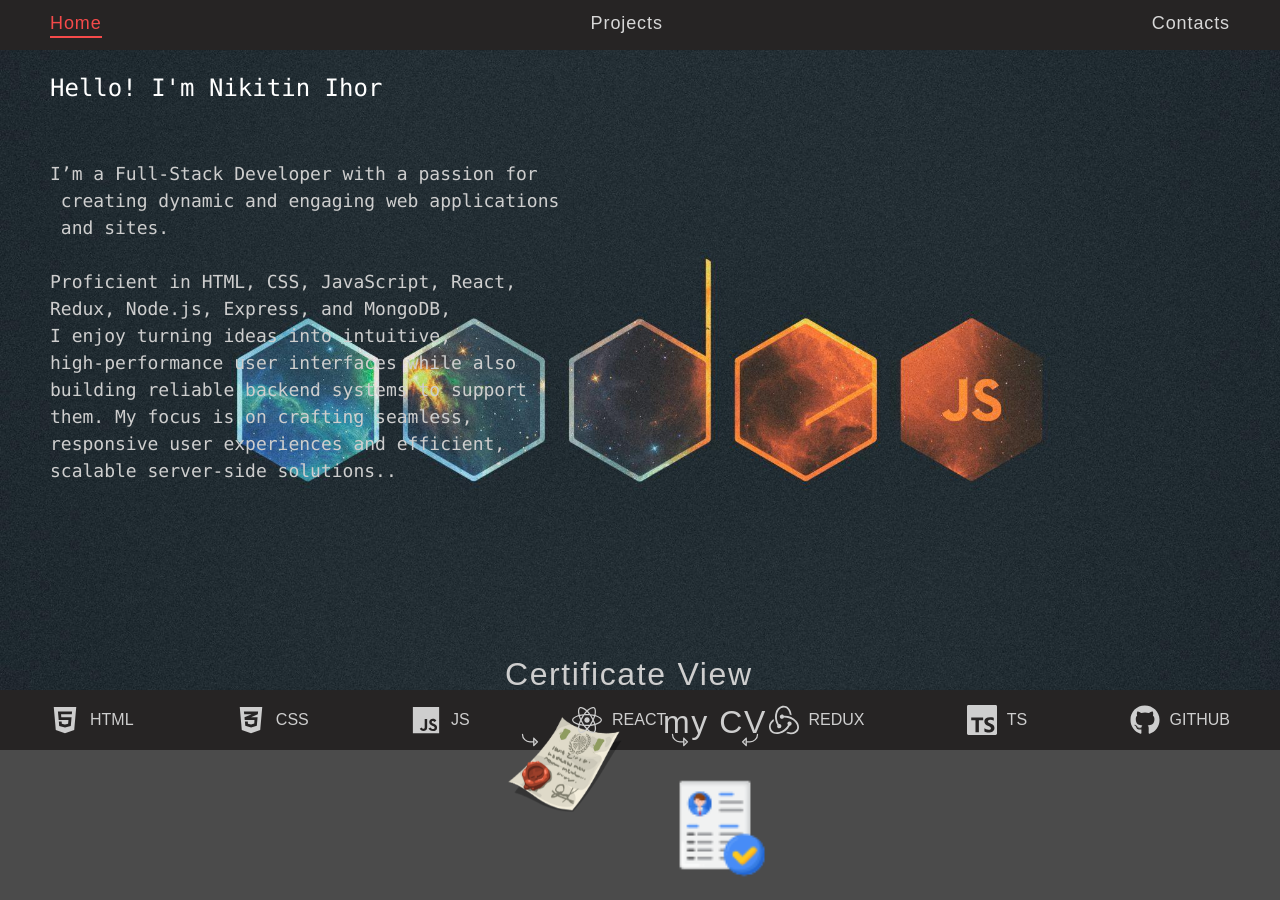
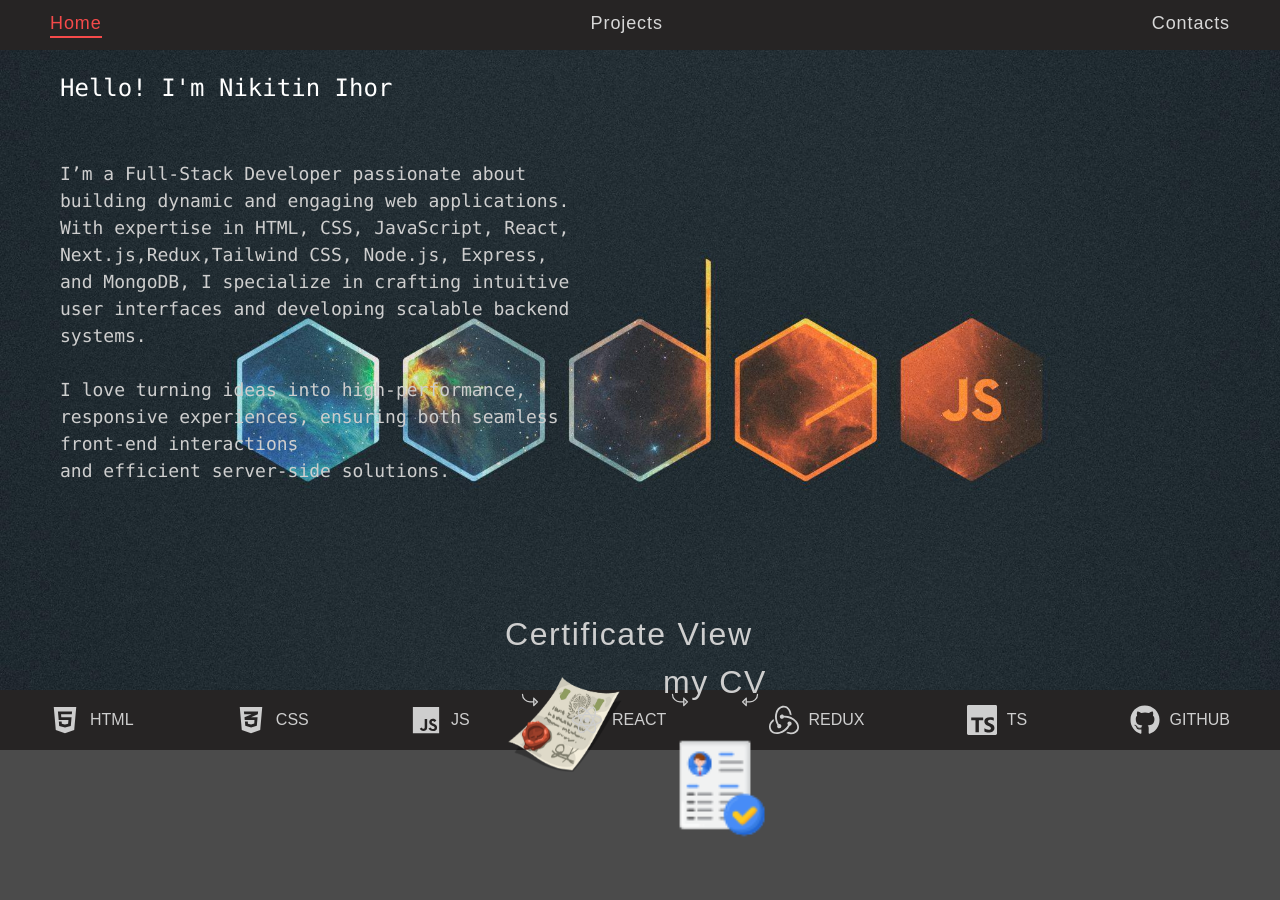
Before and after one commit to NikitinIhor/Portfolio, a React (Vite) app: page / in a window 1280 px wide. After the commit the page ends 860 px from the top, so only its background shows below. Built offline with nearby package versions, Linux system fonts and the light colour scheme.

Commit message:
fix:homePage styles

```diff
--- a/src/components/TypingEffect/TypingEffect.module.css
+++ b/src/components/TypingEffect/TypingEffect.module.css
@@ -1,5 +1,6 @@
 .wrapper {
   padding-top: 20px;
+  padding-left: 10px;
 }
 
 .title {
--- a/src/pages/Home/Home.jsx
+++ b/src/pages/Home/Home.jsx
@@ -5,18 +5,18 @@ import css from "./Home.module.css";
 
 const text = `Hello! I'm Nikitin Ihor &
 
-I’m a Full-Stack Developer with a passion for
- creating dynamic and engaging web applications
- and sites.
+I’m a Full-Stack Developer passionate about
+building dynamic and engaging web applications.
+With expertise in HTML, CSS, JavaScript, React,
+Next.js,Redux,Tailwind CSS, Node.js, Express,
+and MongoDB, I specialize in crafting intuitive
+user interfaces and developing scalable backend
+systems.
 
-Proficient in HTML, CSS, JavaScript, React,
-Redux, Node.js, Express, and MongoDB,
-I enjoy turning ideas into intuitive,
-high-performance user interfaces while also
-building reliable backend systems to support
-them. My focus is on crafting seamless,
-responsive user experiences and efficient,
-scalable server-side solutions..`;
+I love turning ideas into high-performance,
+responsive experiences, ensuring both seamless
+front-end interactions
+and efficient server-side solutions.`;
 
 export default function Home() {
   return (
--- a/src/pages/Home/Home.module.css
+++ b/src/pages/Home/Home.module.css
@@ -6,7 +6,7 @@
 
 .body {
   position: absolute;
-  bottom: 0;
+  bottom: 5%;
   left: 50%;
   transform: translate(-50%, -50%);
   display: flex;
```
